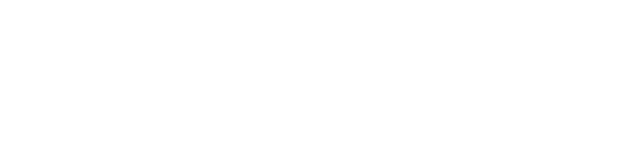
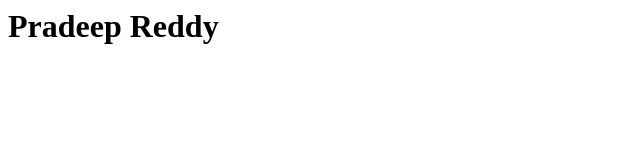
Before and after one commit to pradeepvaka/pradeepvaka.github.io, a plain HTML site: page index.html in a window 1280 px wide. Shown: the whole page, without its empty margins (0-640 px from the left). Drawn offline with Linux system fonts and the light colour scheme.

Commit message:
Update index.html

```diff
--- a/index.html
+++ b/index.html
@@ -1,5 +1,6 @@
 <html>
 <head>
 <title> This is the title of the page </title>
+  <h1> Pradeep Reddy </h1>
 </head>
 </html>
```
